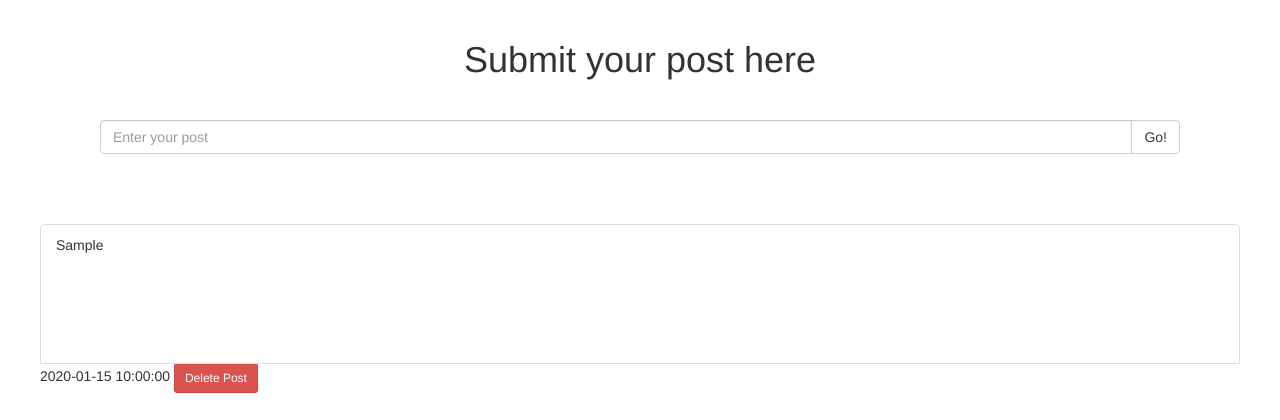
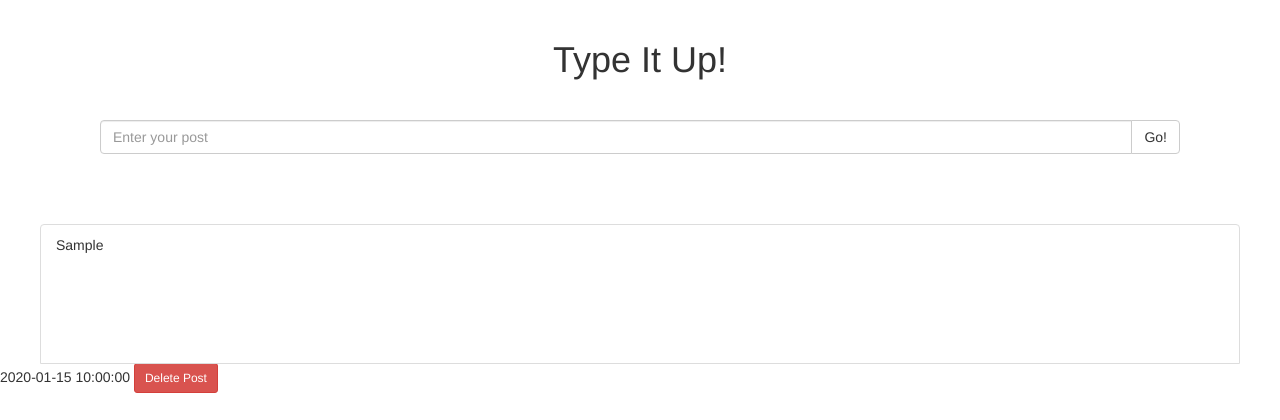
Before and after one commit to PatrickCenteno/Post-Board, a PHP site: page / in a window 1280 px wide. Shown: the part 100-520 px from the top of the page. Run offline with PHP 8.4, Linux system fonts and the light colour scheme; tables that the repository leaves empty or names only in its code hold one stand-in row (values such as "Sample post"); some libraries are stand-ins or nearby versions.

Commit message:
Messed upt the styling

```diff
--- a/postboard/css/style.css
+++ b/postboard/css/style.css
@@ -41,8 +41,15 @@
 	margin-right: 40px;
 	margin-left: 40px;
 	height: 140px;
+	/*border: 1px solid #626567;*/
+}
+
+
+
+
 }
 
 #dateOfPost {
 	margin-left: 40px;
+	color: #626567
 }
--- a/postboard/index.php
+++ b/postboard/index.php
@@ -49,7 +49,7 @@
 
 	<section id="submitFormSection">
 		<div id="submitHeaderContainer">
-			<h1>Submit your post here</h1>
+			<h1>Type It Up!</h1>
 		</div>
 		<div class="container">
 			<div id="inputGroupID" class="input-group">
```
